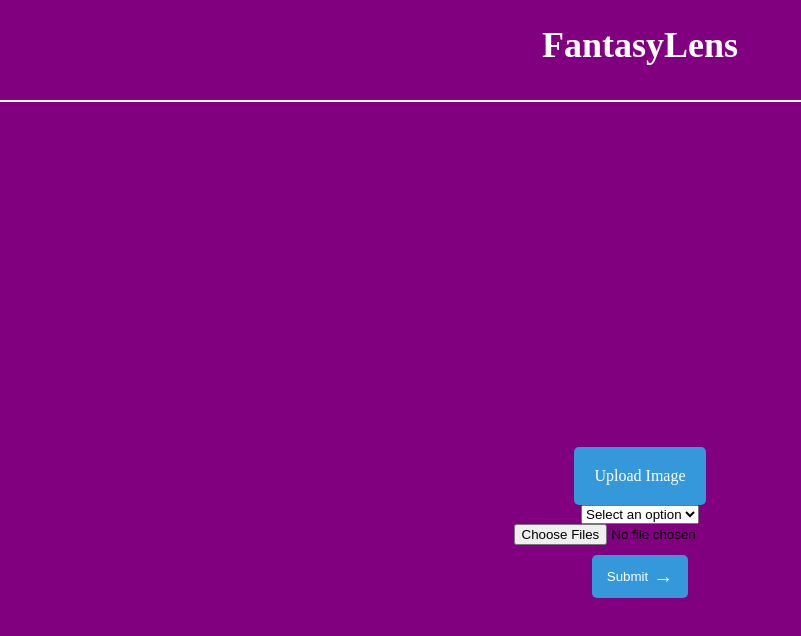
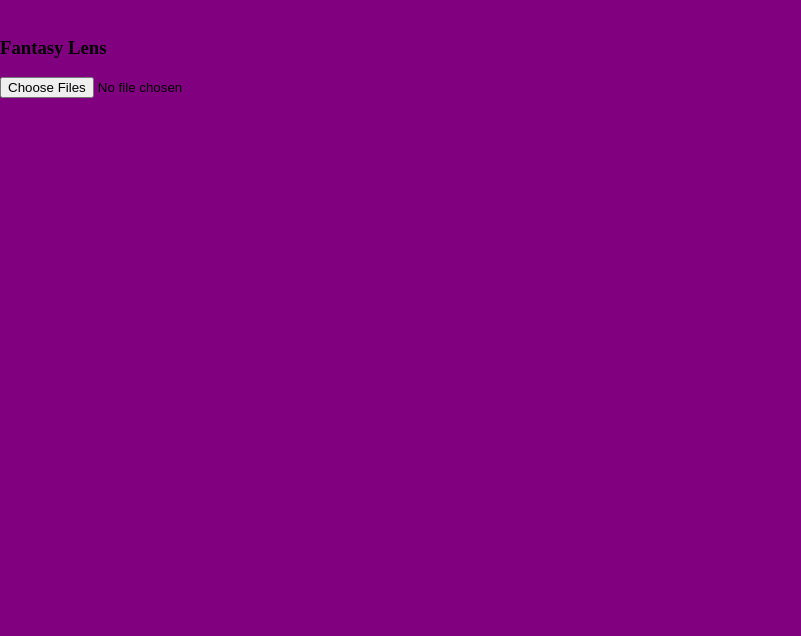
Before and after one commit to KMcClard/KH23, a React (Create React App) app in the folder FantasyLib/: page / in a window 1280 px wide. Shown: the top 636 px of the page, without its empty margins (0-801 px from the left). Built offline with nearby package versions, Linux system fonts and the light colour scheme.

Commit message:
image backend swap

```diff
--- a/FantasyLib/src/App.js
+++ b/FantasyLib/src/App.js
@@ -1,70 +1,38 @@
-import React, { useEffect, useState } from 'react';
+import React, { component } from 'react';
 import './index.css';
+import { useEffect, useState } from "react";
 
 function App() {
   const [files, setFiles] = useState();
   const [previews, setPreviews] = useState();
-  const [image, setImage] = useState();
-  const [selectedOption, setSelectedOption] = useState('');
 
-  // Rendering previews for selected images
+  // rendering previews
   useEffect(() => {
     if (!files) return;
     let tmp = [];
-
     for (let i = 0; i < files.length; i++) {
       tmp.push(URL.createObjectURL(files[i]));
     }
 
-    setPreviews(tmp);
+    const objectUrls = tmp;
+    const response = fetch('https://localhost:8000/process-image', objectUrls)
+    const data = response.json()
 
-    // Free memory by revoking object URLs when the component unmounts
+    setPreviews(objectUrls);
+
+    // free memory
+    for (let i = 0; i < objectUrls.length; i++) {
       return () => {
-      for (let i = 0; i < tmp.length; i++) {
-        URL.revokeObjectURL(tmp[i]);
+        URL.revokeObjectURL(objectUrls[i]);
+      };
     }
-    };
   }, [files]);
 
-  // Handle image selection
-  function handleImage(e) {
-    setImage(e.target.files[0]);
-  }
+  return (
+    <main className="container">
+      <br />
+      <h3>Fantasy Lens</h3>
 
-  // Handle option change
-  function handleOptionChange(e) {
-    setSelectedOption(e.target.value);
-  }
-
-  // Handle form submission
-  function handleSubmit() {
-    if (image) {
-      // You can perform actions with the selected image and option here
-      console.log('Selected image:', image);
-      console.log('Selected option:', selectedOption);
-    } else {
-      console.log('No image selected');
-    }
-  }
-
-  return (
-    <div className="App">
-      <header className="header">
-        <h1>FantasyLens</h1>
-      </header>
-      <div className="person">
-        <div className="upload-btn-wrapper">
-          <label className="btn">
-            Upload Image
-            <input type="file" name="file" onChange={handleImage} />
-          </label>
-        </div>
-        <select className="dropdown" onChange={handleOptionChange}>
-          <option value="">Select an option</option>
-          <option value="Barbarian">Barbarian</option>
-          <option value="Ranger">Ranger</option>
-          {/* Other options */}
-        </select>
       <input
         type="file"
         accept="image/jpg, image/jpeg, image/png"
@@ -76,15 +44,57 @@
         }}
       />
       {previews &&
-          previews.map((pic, index) => {
-            return <img key={index} src={pic} alt={`Preview ${index}`} />;
+        previews.map((pic) => {
+          return <img src={pic} />;
         })}
-        <button className="submit-btn" onClick={handleSubmit}>
-          Submit
-        </button>
-      </div>
-    </div>
+    </main>
   );
 }
 
 export default App;
+// // import { axios } from 'axios'
+
+
+// function App() {
+//   const[image, setImage] = useState('')
+
+//   function handleImage(e){
+//     setImage(e.target.files[0])
+//     return e.target.files[0];
+//   }
+//   const imageUrl = URL.createObjectURL(image)
+
+//   // Revoke the URL when the component unmounts
+//   useEffect(() => {
+//     return () => {
+//       URL.revokeObjectURL(imageUrl)
+//     }
+//   }, [imageUrl])
+
+//   // function handleApi(){
+//   //   const formData = new FormData()
+//   //   formData.append('image', image)
+//   //   axios.post('url', formData).then((res) => {
+//   //     console.log(res)
+//   //   })
+//   // }
+
+//   return (
+
+//         <div className="person">
+
+//           <input
+//             type="file"
+//             name='file'
+//             accept="image/jpg, image/jpeg, image/png"
+//             onChange={handleImage}/>
+//           <img src={imageUrl} alt="User Image" />
+
+//           {/* <button onClick={handleApi}>submit</button> */}
+//         </div>
+
+
+//   )
+// }
+
+// export default App;
```
Lines whose indentation alone changed are shown as unchanged.
